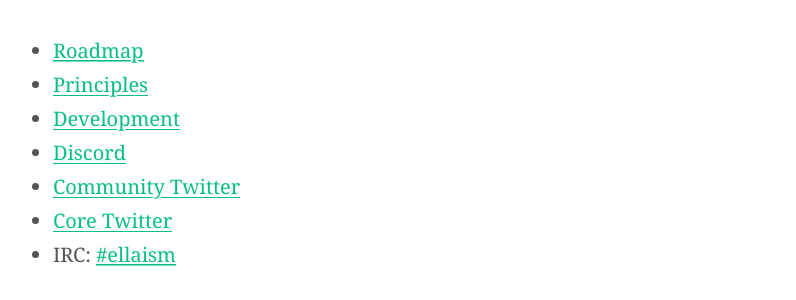
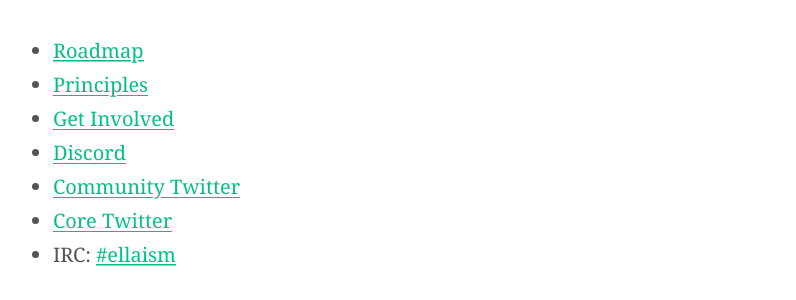
Before and after one commit to ellaism/ellaism.org, a Jekyll site: the page built from index.md, in a window 1280 px wide and 900 px high, scrolled down 1047 px. Shown: the part 155-455 px from the top of the window, without its empty margins (230-1026 px from the left). Built offline with Jekyll 4.4.1, drawn with Linux system fonts in a browser that asks for light colours; our own code applies the rules of GitHub Pages for plain Markdown files.

Commit message:
Change link name to Get Involved

```diff
--- a/index.md
+++ b/index.md
@@ -33,7 +33,7 @@
 
 * [Roadmap](/roadmap/)
 * [Principles](/principles/)
-* [Development](https://github.com/ellaism/meta)
+* [Get Involved](https://github.com/ellaism/meta)
 * [Discord](https://discord.gg/66Pn9jn)
 * [Community Twitter](https://twitter.com/EllaismCoin)
 * [Core Twitter](https://twitter.com/EllaismCore)
```
